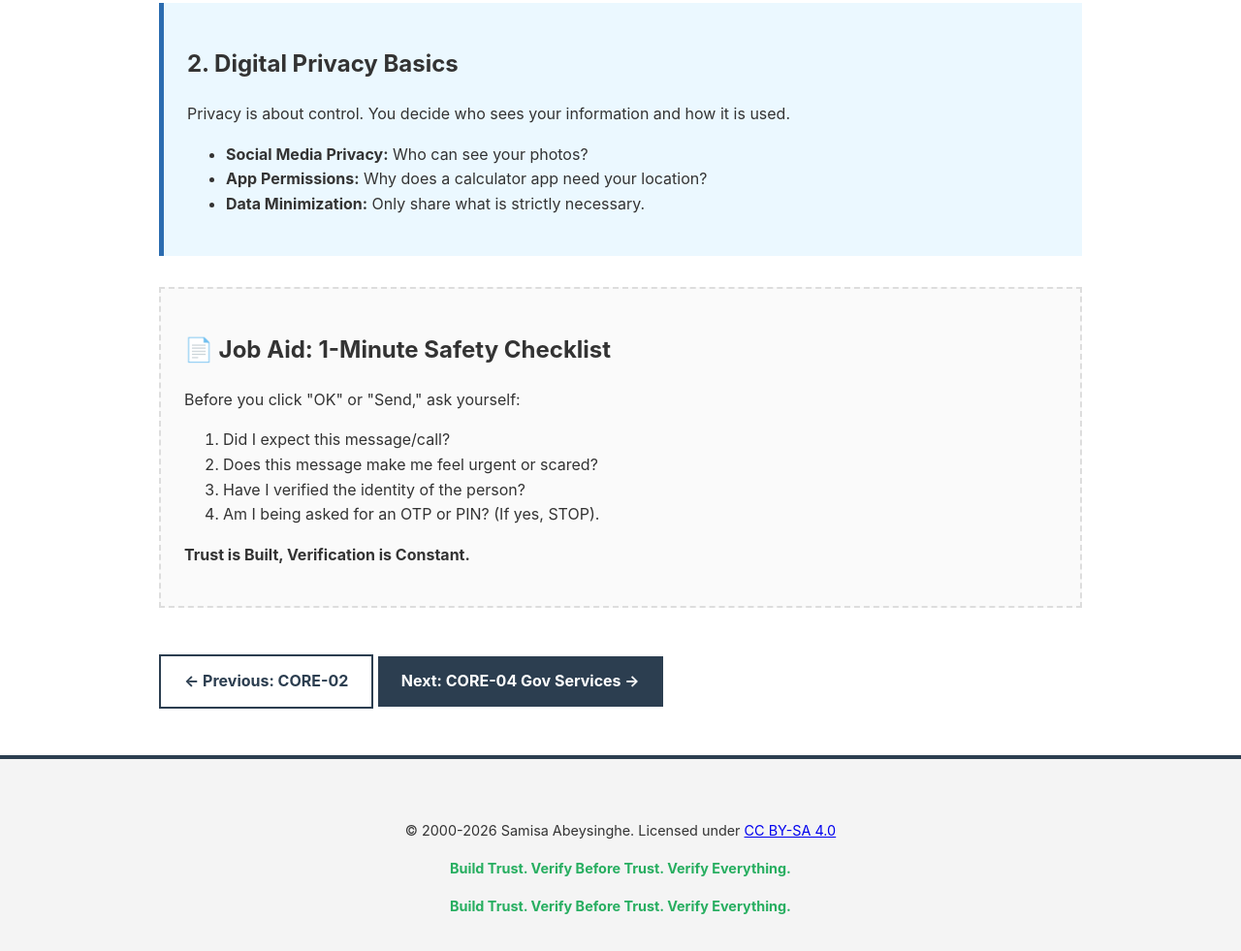
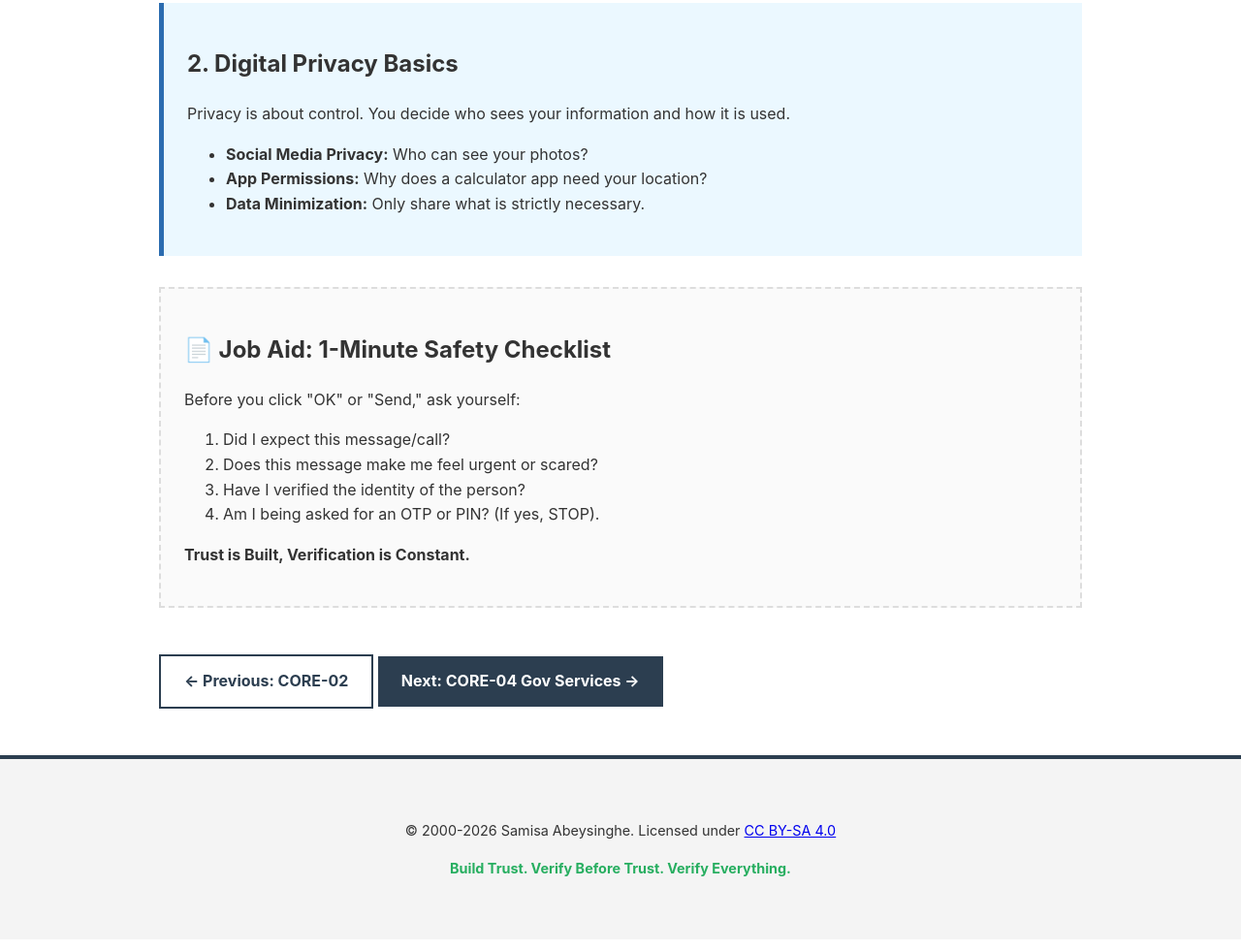
Before and after one commit to samisa-abeysinghe/ai_and_digital_capacity_building, a plain HTML site: page content/en/digitruck/modules/core/core-03-safety-trust.html in a window 1280 px wide. Shown: the part 1372-2353 px from the top of the page at 97% size. Drawn offline with Linux system fonts and the light colour scheme.

Commit message:
Clean up: Removed duplicate trust-tagline from CORE-03 and verified site-wide consistency

```diff
--- a/content/en/digitruck/modules/core/core-03-safety-trust.html
+++ b/content/en/digitruck/modules/core/core-03-safety-trust.html
@@ -103,7 +103,6 @@
         <div class="container footer-content">
             <p>&copy; 2000-2026 Samisa Abeysinghe. Licensed under <a href="../../../../../LICENSE">CC BY-SA 4.0</a></p>
             <p class="trust-tagline">Build Trust. Verify Before Trust. Verify Everything.</p>
-            <p class="trust-tagline">Build Trust. Verify Before Trust. Verify Everything.</p>
         </div>
     </footer>
 </body>
```
